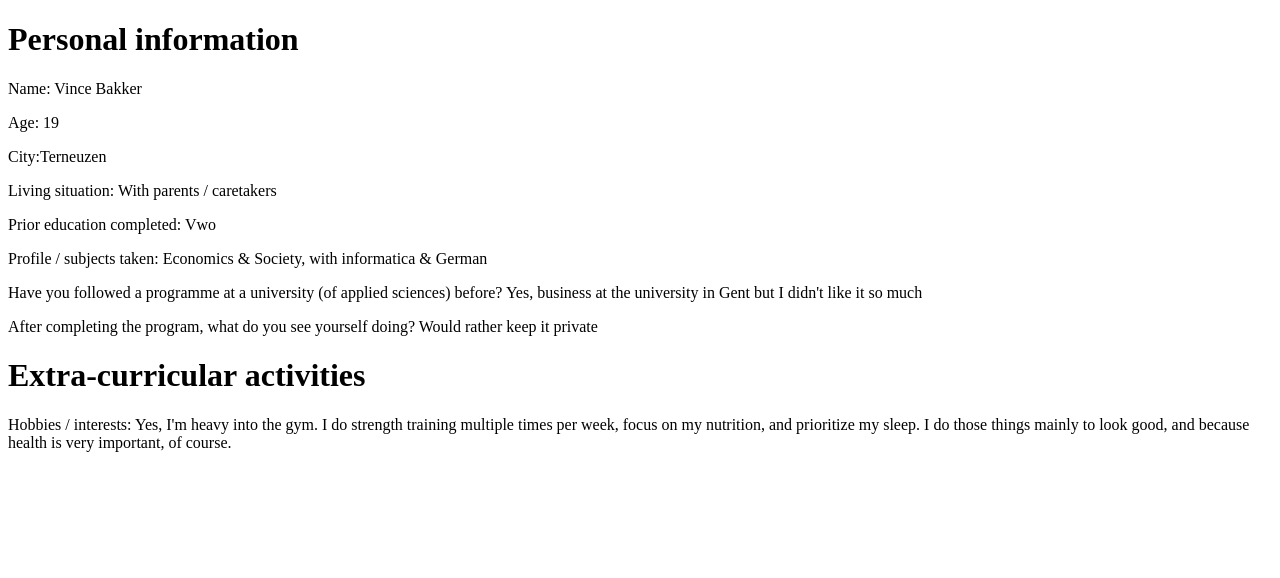
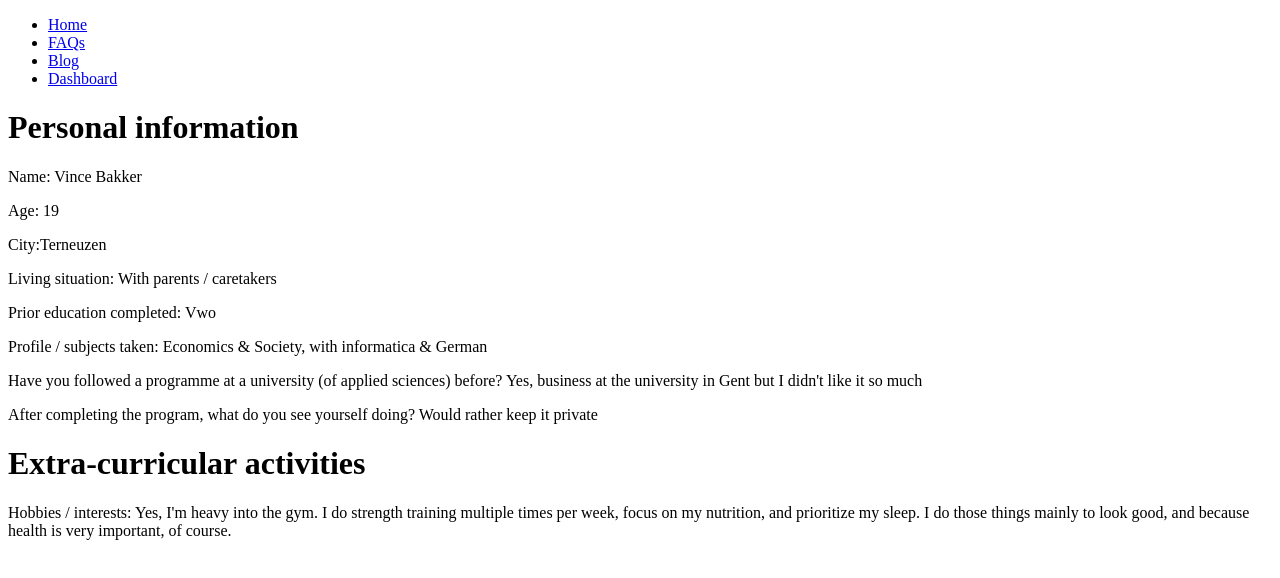
Before and after one commit to bakk0146/bakk0146.github.io, a plain HTML site: page profile.html in a window 1280 px wide. Drawn offline with Linux system fonts and the light colour scheme.

Commit message:
Created profile.html

```diff
--- a/profile.html
+++ b/profile.html
@@ -5,6 +5,13 @@
   <title>Who Am I – Vince Bakker</title>
 </head>
 <body>
+
+  <ul>
+    <li><a href="index.html">Home</a></li>
+    <li><a href="faq.html">FAQs</a></li>
+    <li><a href="blog.hmtl">Blog</a></li>
+    <li><a href="dashboard.html">Dashboard</a></li>
+  </ul>
 
   <h1>Personal information</h1>
     <p>Name: Vince Bakker</p>
```
